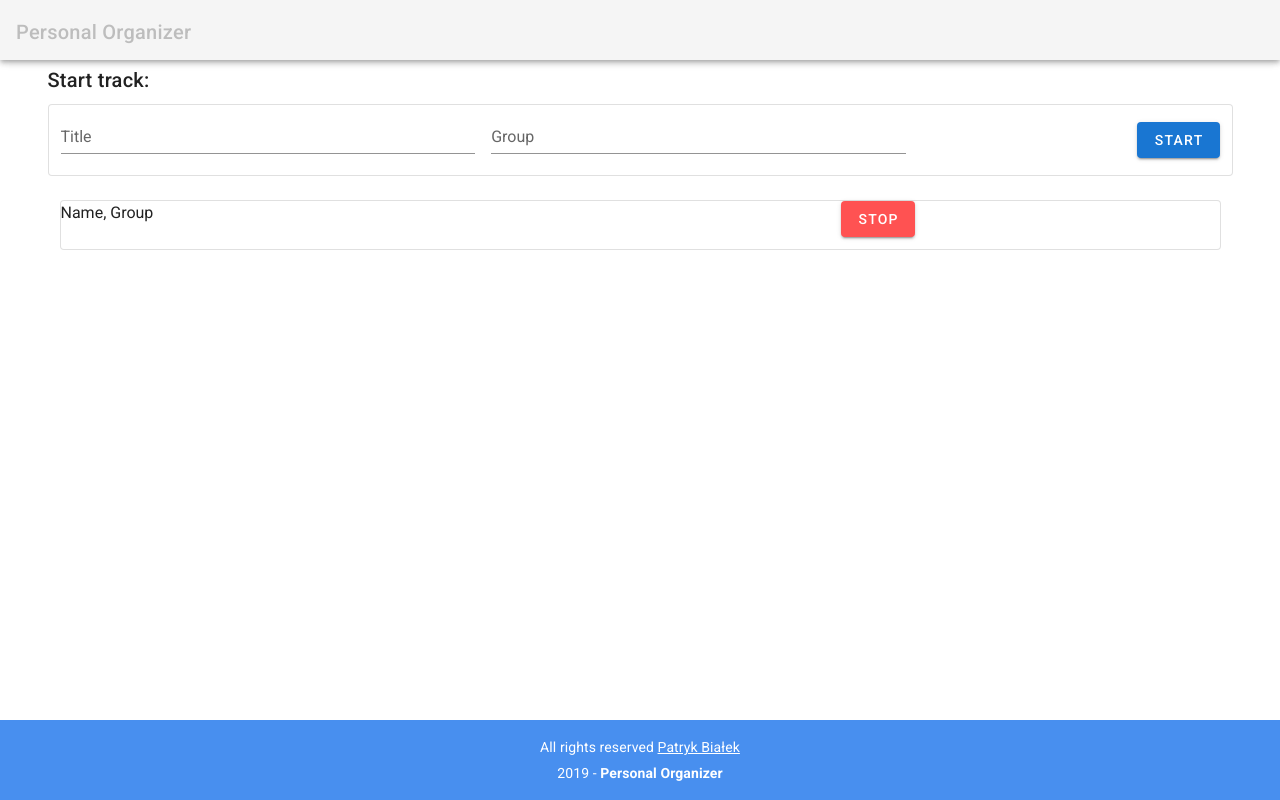
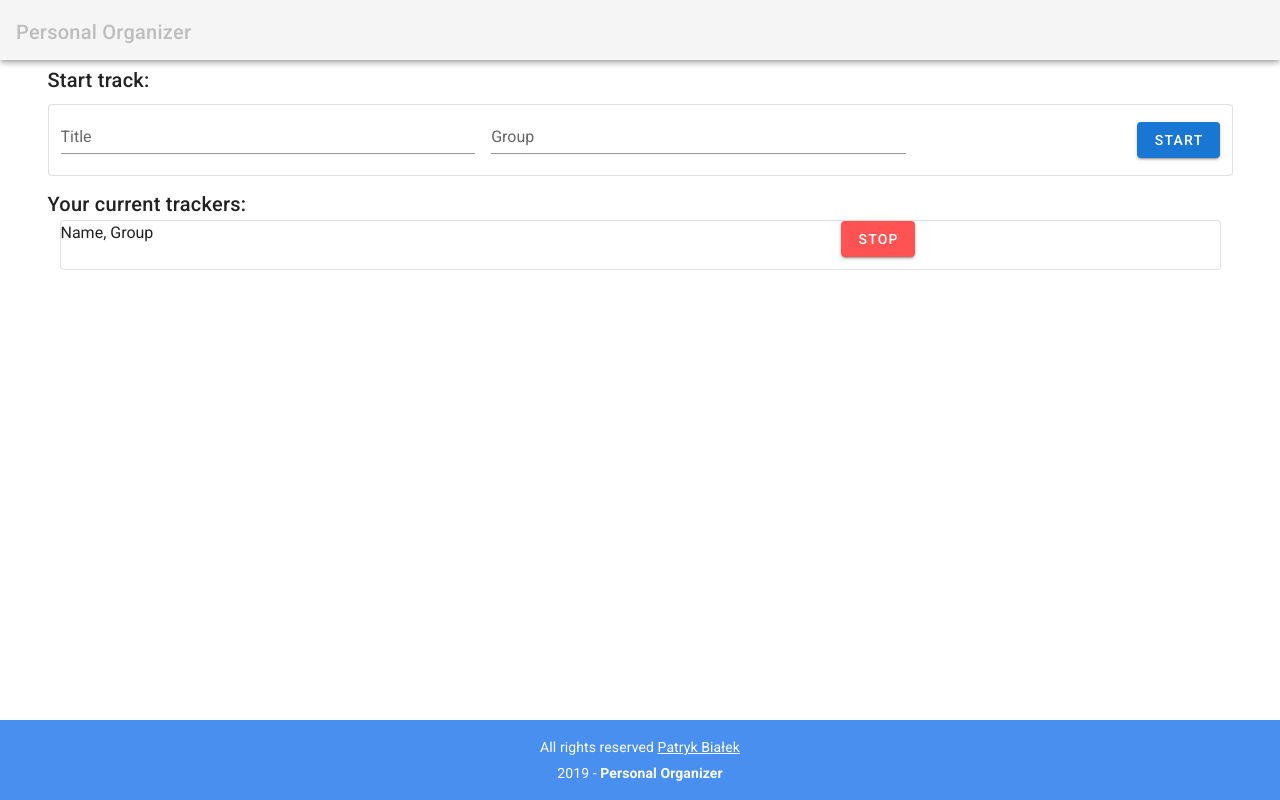
Before and after one commit to PatrickBialek/017_Personal-organizer-vue, a Vue app: page /time-tracker in a window 1280 px wide. Built offline with nearby package versions, Linux system fonts and the light colour scheme; no server answers; sample sign-in values are in the browser's storage.

Commit message:
Commit old changed

```diff
--- a/src/views/tracker/tracker.vue
+++ b/src/views/tracker/tracker.vue
@@ -19,7 +19,12 @@
         </v-card>
       </v-row>
     </v-layout>
-    <CurrentTrackers />
+    <v-layout column wrap v-if="hasCurrentTrackers">
+      <v-row>
+        <h2 class="title mb-3">Your current trackers:</h2>
+      </v-row>
+      <CurrentTrackers />
+    </v-layout>
   </v-container>
 </template>
 
@@ -30,6 +35,7 @@ export default {
   name: "Tracker",
   data() {
     return {
+      hasCurrentTrackers: true,
       valid: false
     };
   },
```
